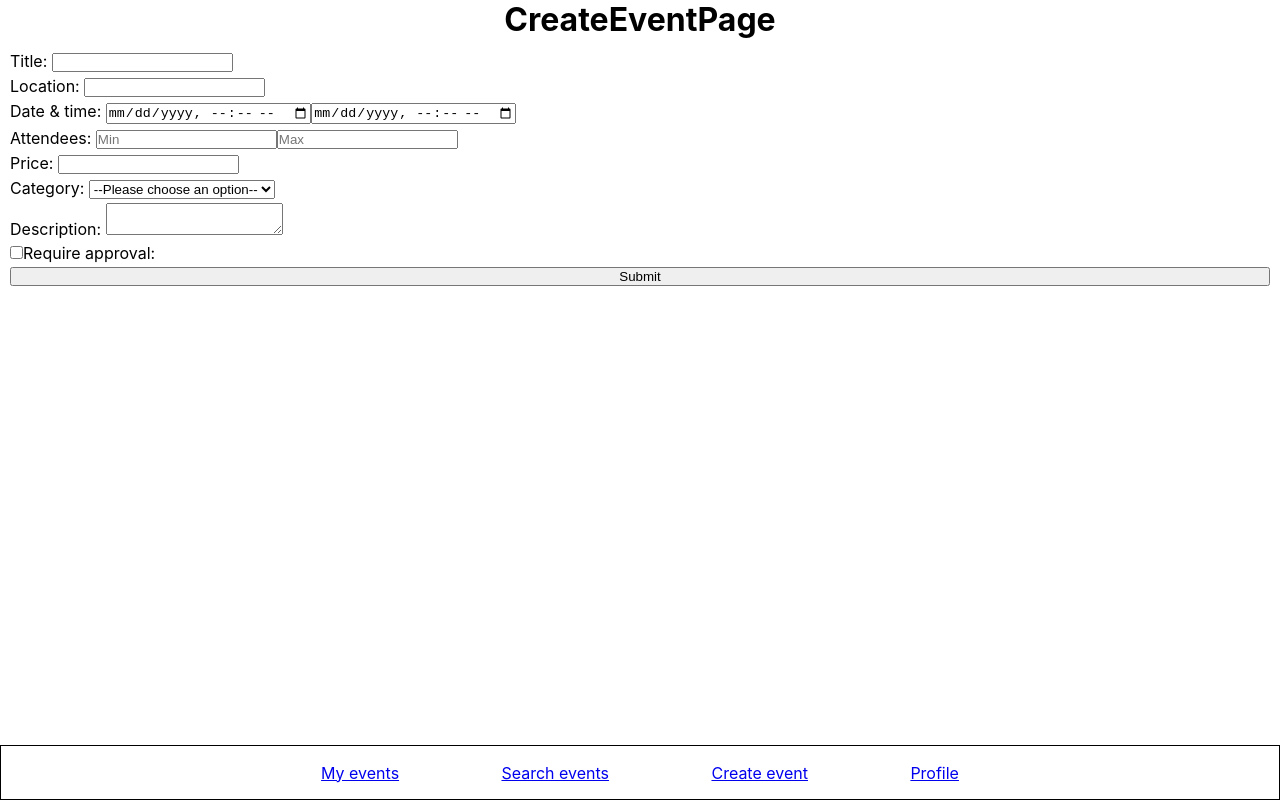
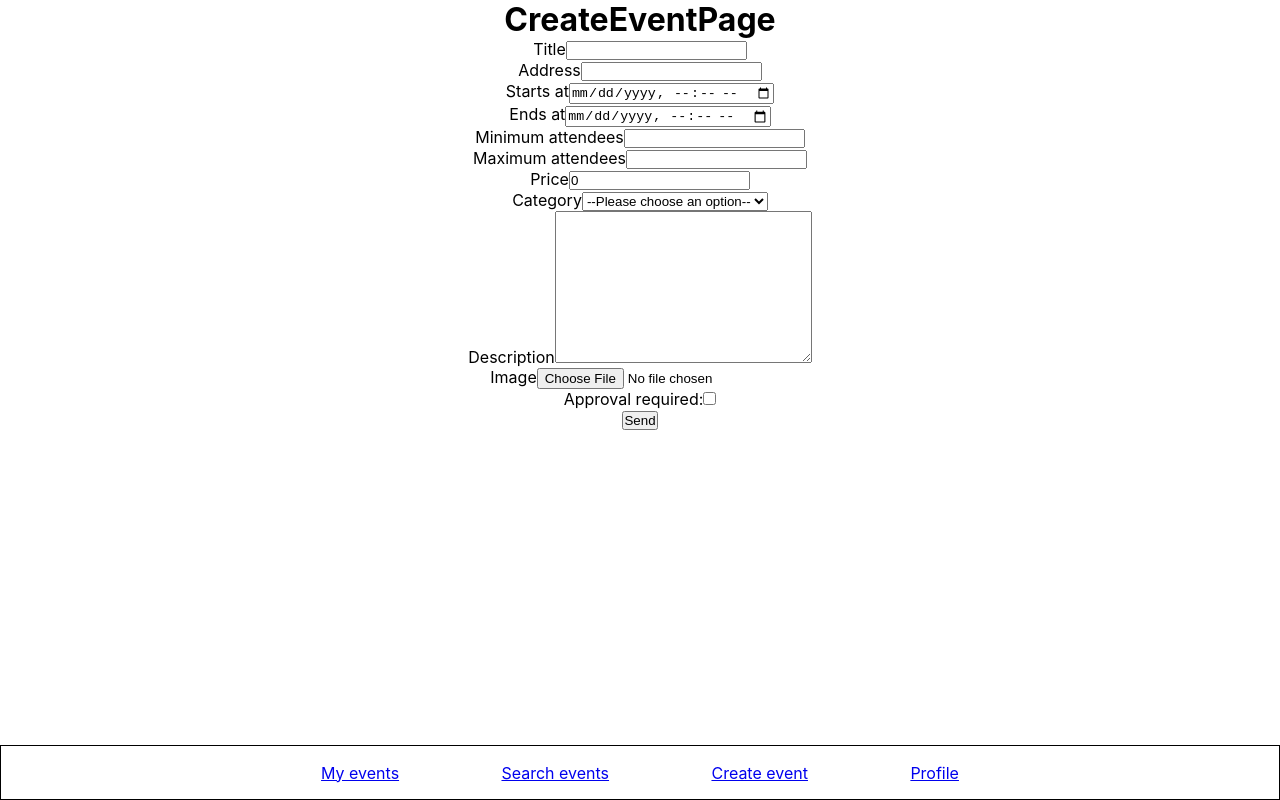
Before and after one commit to haroun-b/evently, a React (Vite) app: page /create-event in a window 1280 px wide. Built offline with nearby package versions, Linux system fonts and the light colour scheme.

Commit message:
create form finished

```diff
--- a/package.json
+++ b/package.json
@@ -8,6 +8,7 @@
     "preview": "vite preview"
   },
   "dependencies": {
+    "axios": "^0.27.2",
     "react": "^18.0.0",
     "react-dom": "^18.0.0",
     "react-router-dom": "^6.3.0"
--- a/src/components/FilterBarEventsAttendees.jsx
+++ b/src/components/FilterBarEventsAttendees.jsx
@@ -3,12 +3,10 @@ import React from "react";
 import "./styles/FilterBarMyEvents.css";
 
 const FilterBarMyEvents = ({ buttons }) => {
-  console.log(buttons);
-
   return (
     <div className="filter-bar-myevents-container">
       {buttons.map((button) => {
-        return <button>{button}</button>;
+        return <button key={button}>{button}</button>;
       })}
     </div>
   );
--- /dev/null
+++ b/src/components/FormField.jsx
@@ -0,0 +1,94 @@
+import React from "react";
+
+const FormInput = ({
+  field,
+  label,
+  type,
+  name,
+  id,
+  options,
+  formData,
+  setFormData,
+}) => {
+  function capitalizeFirstLetter(string) {
+    return string.charAt(0).toUpperCase() + string.slice(1);
+  }
+
+  if (field === "input") {
+    return (
+      <>
+        <div className="group-input">
+          <label htmlFor={name}>{label}</label>
+          <input
+            type={type}
+            name={name}
+            id={id}
+            value={formData[name]}
+            onChange={(event) => {
+              setFormData({
+                ...formData,
+                [name]: event.target.value,
+              });
+            }}
+          ></input>
+        </div>
+      </>
+    );
+  }
+
+  if (field === "textarea") {
+    return (
+      <>
+        <div className="group-input">
+          <label htmlFor={name}>{label}</label>
+          <textarea
+            name={name}
+            id={id}
+            cols="30"
+            rows="10"
+            value={formData[name]}
+            onChange={(event) => {
+              setFormData({
+                ...formData,
+                [name]: event.target.value,
+              });
+            }}
+          ></textarea>
+        </div>
+      </>
+    );
+  }
+
+  if (field === "select") {
+    return (
+      <>
+        <div className="group-input">
+          <label htmlFor={name}>{label}</label>
+          <select
+            name={name}
+            id={id}
+            value={formData[name]}
+            onChange={(event) => {
+              console.log("event.target.value", event.target.value);
+              setFormData({
+                ...formData,
+                [name]: event.target.value,
+              });
+            }}
+          >
+            <option value="">--Please choose an option--</option>
+            {options.map((option) => {
+              return (
+                <option key={option} value={option}>
+                  {capitalizeFirstLetter(option)}
+                </option>
+              );
+            })}
+          </select>
+        </div>
+      </>
+    );
+  }
+};
+
+export default FormInput;
--- a/src/pages/CreateEventPage.jsx
+++ b/src/pages/CreateEventPage.jsx
@@ -1,87 +1,152 @@
-import React from "react";
+import React, { useState } from "react";
+import { useNavigate } from "react-router-dom";
 import NavbarBottom from "../components/NavbarBottom";
+import FormField from "../components/FormField";
+import axios from "axios";
 
 import "./styles/CreateEventPage.css";
 
+const formFields = [
+  { field: "input", label: "Title", type: "text", name: "title", id: "title" },
+  {
+    field: "input",
+    label: "Address",
+    type: "text",
+    name: "address",
+    id: "address",
+  },
+  {
+    field: "input",
+    label: "Starts at",
+    type: "datetime-local",
+    name: "startAt",
+    id: "startAt",
+  },
+  {
+    field: "input",
+    label: "Ends at",
+    type: "datetime-local",
+    name: "endAt",
+    id: "endAt",
+  },
+  {
+    field: "input",
+    label: "Minimum attendees",
+    type: "number",
+    name: "minAttendees",
+    id: "minAttendees",
+  },
+  {
+    field: "input",
+    label: "Maximum attendees",
+    type: "number",
+    name: "maxAttendees",
+    id: "maxAttendees",
+  },
+  {
+    field: "input",
+    label: "Price",
+    type: "number",
+    name: "price",
+    id: "price",
+  },
+  {
+    field: "select",
+    label: "Category",
+    type: "text",
+    name: "category",
+    id: "category",
+    options: [
+      "art & culture",
+      "writing",
+      "music",
+      "dancing",
+      "games",
+      "pets & animals",
+      "language",
+      "education",
+      "science",
+      "technology",
+      "career & business",
+      "politics",
+      "community & envrionment",
+      "parents & family",
+      "hobbies & passions",
+      "health & wellbeing",
+      "religion & spirituality",
+      "sports",
+      "outdoor",
+    ],
+  },
+  {
+    field: "textarea",
+    label: "Description",
+    name: "description",
+    id: "description",
+  },
+  { field: "input", label: "Image", type: "file", name: "image", id: "image" },
+  {
+    field: "input",
+    label: "Approval required:",
+    type: "checkbox",
+    name: "requiredApproval",
+    id: "requiredApproval",
+  },
+];
+
 const CreateEventPage = () => {
+  const [formData, setFormData] = useState({
+    title: "",
+    address: "",
+    startAt: "",
+    endAt: "",
+    minAttendees: "",
+    maxAttendees: "",
+    price: 0,
+    category: "",
+    description: "",
+    image: "",
+    requireApproval: false,
+  });
 
-  // const [formData, setFormData] = useState({
-  //   title: "",
-  //   location: "",
-  //   date: "",
-  //   startAt: "",
-  //   endAt: "",
-  //   min: 0,
-  //   max: 0,
-  //   price: "",
-  //   category: "",
-  //   description: "",
-  //   requireApproval: false
-  // });
+  const navigate = useNavigate();
 
-  // const navigate = useNavigate();
+  const handleSubmit = (event) => {
+    event.preventDefault();
+    console.log('handleSumbit');
 
-  // const handleSubmit = (event) => {
-  //   event.preventDefault();
-
-  //   // Create the event
-  //   try {
-  //     axios({
-  //       method: "POST",
-  //       url: "https://the-evently-api.herokuapp.com/events",
-  //       data: { ...formData },
-  //     }).then((response) => {
-  //       console.log("response.data", response.data);
-  //       navigate("/");
-  //     });
-  //   } catch (error) {
-  //     console.error(error);
-  //   }
-  // };
+    // Create the event
+    console.log('formData', formData);
+    try {
+      axios({
+        method: "POST",
+        // url: "https://the-evently-api.herokuapp.com/events",
+        url: "http://localhost:3001/events",
+        data: { ...formData },
+      }).then((response) => {
+        console.log("response.data", response.data);
+        navigate("/");
+      });
+    } catch (error) {
+      console.error(error);
+    }
+  };
 
   return (
     <div>
       <h1>CreateEventPage</h1>
-      <form className="create-event-form">
-        <div>
-          <label htmlFor="">Title: </label>
-          <input type="text" name="" id="" />
-        </div>
-        <div>
-          <label htmlFor="">Location: </label>
-          <input type="text" name="" id="" />
-        </div>
-        <div>
-          <label htmlFor="">Date & time: </label>
-          <input type="datetime-local" name="startAt" id="" />
-          <input type="datetime-local" name="endAt" id="" />
-        </div>
-        <div>
-          <label htmlFor="">Attendees: </label>
-          <input type="number" name="min" id="" placeholder="Min" />
-          <input type="number" name="max" id="" placeholder="Max" />
-        </div>
-        <div>
-          <label htmlFor="">Price: </label>
-          <input type="number" name="price" id="" />
-        </div>
-        <div>
-          <label htmlFor="">Category: </label>
-          <select name="category" id="category">
-            <option value="">--Please choose an option--</option>
-            <option value="dog">Dog</option>
-          </select>
-        </div>
-        <div>
-          <label htmlFor="">Description: </label>
-          <textarea name="" id="" />
-        </div>
-        <div>
-          <input type="checkbox" name="requireApproval" id="" />
-          <label htmlFor="">Require approval: </label>
-        </div>
-        <input type="submit" name="" id="" />
+      <form onSubmit={handleSubmit}>
+        {formFields.map((formField) => (
+          <FormField
+            key={formField.label}
+            {...formField}
+            formData={formData}
+            setFormData={setFormData}
+          />
+        ))}
+        <input type="submit" value="Send" name="" id="" />
       </form>
+
       <NavbarBottom />
     </div>
   );
```
Also changed, not shown: 1 other file (tests, documents, lock files or other folders).
